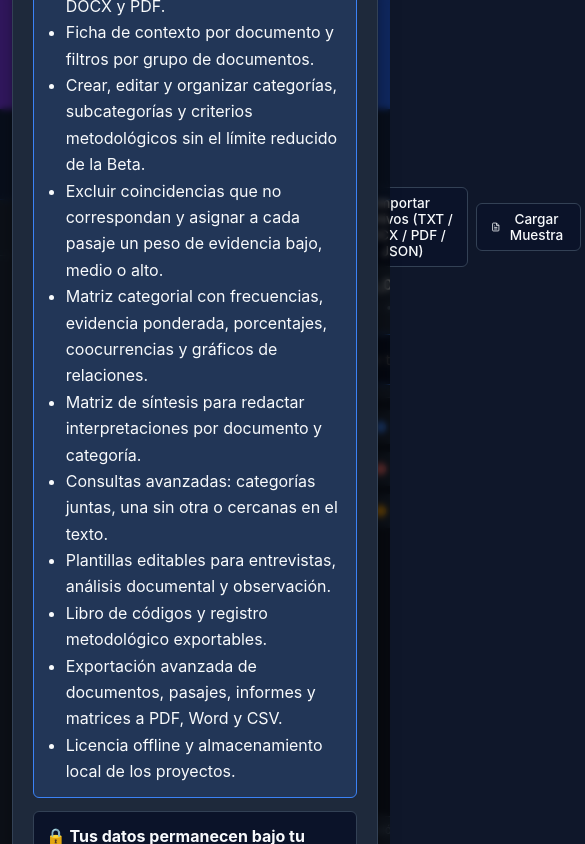
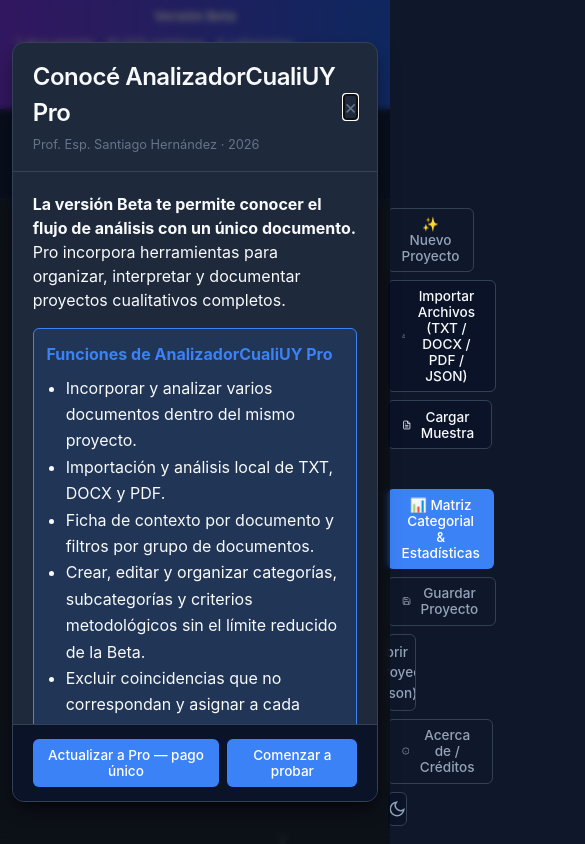
Before and after one commit to Santiherben/analizadorcualuybeta, a plain HTML site: page index.html in a window 390 px wide. Shown: the top 844 px of the page, 585 px wide, since content can reach past the window. Drawn offline with Linux system fonts and the light colour scheme.

Commit message:
Improve Beta upgrade prompt and responsive header

```diff
--- a/index.html
+++ b/index.html
@@ -16,7 +16,7 @@
 <body>
 
     <div id="modal-pro-intro" class="modal-backdrop" style="display:none; z-index:9000;" aria-hidden="true">
-        <div class="modal-card" role="dialog" aria-modal="true" aria-labelledby="pro-intro-title" style="width:620px; max-width:94vw;">
+        <div class="modal-card modal-pro-intro-card" role="dialog" aria-modal="true" aria-labelledby="pro-intro-title">
             <div class="modal-header">
                 <div>
                     <h2 id="pro-intro-title" style="margin:0;">Conocé AnalizadorCualiUY Pro</h2>
@@ -24,7 +24,7 @@
                 </div>
                 <button class="modal-close" aria-label="Cerrar presentación">&times;</button>
             </div>
-            <div class="modal-body" style="gap:0.8rem;">
+            <div class="modal-body modal-pro-intro-body">
                 <p><strong>La versión Beta te permite conocer el flujo de análisis con un único documento.</strong> Pro incorpora herramientas para organizar, interpretar y documentar proyectos cualitativos completos.</p>
                 <div class="credits-box" style="background:var(--accent-subtle); padding:0.8rem; border-radius:6px; border:1px solid var(--accent-primary);">
                     <strong style="color:var(--accent-primary);">Funciones de AnalizadorCualiUY Pro</strong>
@@ -54,7 +54,7 @@
                 <p style="font-size:0.82rem; color:var(--text-muted); margin-bottom:0;">La Beta admite 1 documento, hasta 10.000 palabras y 4 categorías. Sus informes PDF llevan marca de agua de evaluación.</p>
             </div>
             <div class="modal-footer">
-                <button id="btn-intro-contact-pro" class="btn btn-secondary">Conocer Pro — pago único</button>
+                <button id="btn-intro-contact-pro" class="btn btn-primary">Actualizar a Pro — pago único</button>
                 <button class="btn btn-primary modal-cancel">Comenzar a probar</button>
             </div>
         </div>
@@ -63,7 +63,7 @@
     <div class="beta-edition-banner">
         <strong>Versión Beta</strong>
         <span>1 documento · 10.000 palabras · 4 categorías · exportación PDF · <a href="BETA-LICENSE.txt" target="_blank" rel="noopener">Términos</a> · <a href="PRIVACY-BETA.html" target="_blank" rel="noopener">Privacidad</a></span>
-        <button id="btn-contact-pro" data-contact-url="mailto:analizadorcualiuy@gmail.com?subject=Consulta%20sobre%20AnalizadorCualiUY%20Pro&amp;body=Hola%20Santiago%2C%0A%0AProb%C3%A9%20la%20versi%C3%B3n%20Beta%20de%20AnalizadorCualiUY%20y%20quisiera%20recibir%20informaci%C3%B3n%20sobre%20la%20versi%C3%B3n%20completa.%0A%0ASaludos." class="btn-banner-action">Solicitar versión completa</button>
+        <button id="btn-contact-pro" data-contact-url="mailto:analizadorcualiuy@gmail.com?subject=Consulta%20sobre%20AnalizadorCualiUY%20Pro&amp;body=Hola%20departamento%20de%20ventas%20de%20AnalizadorCualiUY%2C%0A%0AProb%C3%A9%20la%20versi%C3%B3n%20Beta%20de%20AnalizadorCualiUY%20y%20quisiera%20recibir%20informaci%C3%B3n%20sobre%20la%20versi%C3%B3n%20completa.%0A%0ASaludos." class="btn-banner-action beta-contact-cta">Actualizar a Pro</button>
     </div>
 
     <!-- Sample Data Notice Banner -->
--- a/styles.css
+++ b/styles.css
@@ -83,6 +83,23 @@ body {
     margin-left: 0.5rem;
 }
 
+.beta-contact-cta {
+    background: #ffffff;
+    color: #1d4ed8;
+    border: 1px solid rgba(255, 255, 255, 0.85);
+    padding: 0.4rem 0.85rem;
+    border-radius: 6px;
+    font-size: 0.82rem;
+    font-weight: 700;
+    box-shadow: 0 2px 8px rgba(15, 23, 42, 0.25);
+}
+
+.beta-contact-cta:hover,
+.beta-contact-cta:focus-visible {
+    background: #dbeafe;
+    color: #1e40af;
+}
+
 .beta-pro-note {
     color: var(--text-secondary);
     font-size: 0.78rem;
@@ -161,13 +178,15 @@ button, input, select, textarea {
 
 /* Header Navbar */
 .app-header {
-    height: 56px;
+    min-height: 72px;
+    height: auto;
     background-color: var(--bg-secondary);
     border-bottom: 1px solid var(--border-color);
     display: flex;
     align-items: center;
     justify-content: space-between;
-    padding: 0 1.25rem;
+    gap: 0.85rem;
+    padding: 0.5rem 1.25rem;
     z-index: 10;
     flex-shrink: 0;
 }
@@ -176,6 +195,7 @@ button, input, select, textarea {
     display: flex;
     align-items: center;
     gap: 0.75rem;
+    flex: 0 0 auto;
 }
 
 .logo-icon {
@@ -213,7 +233,22 @@ button, input, select, textarea {
 .header-actions {
     display: flex;
     align-items: center;
+    justify-content: flex-end;
+    flex: 1 1 0;
+    min-width: 0;
+    flex-wrap: wrap;
+    align-content: center;
     gap: 0.5rem;
+}
+
+@media (max-width: 1180px) {
+    .app-header {
+        align-items: flex-start;
+    }
+
+    .header-actions {
+        justify-content: flex-start;
+    }
 }
 
 .divider-vertical {
@@ -1294,6 +1329,19 @@ button, input, select, textarea {
     overflow: hidden;
 }
 
+.modal-pro-intro-card {
+    width: 620px;
+    max-width: 94vw;
+    max-height: min(760px, 92vh);
+}
+
+.modal-pro-intro-body {
+    gap: 0.8rem;
+    min-height: 0;
+    overflow-y: auto;
+    overscroll-behavior: contain;
+}
+
 .modal-header {
     padding: 1rem 1.25rem;
     border-bottom: 1px solid var(--border-color);
```
